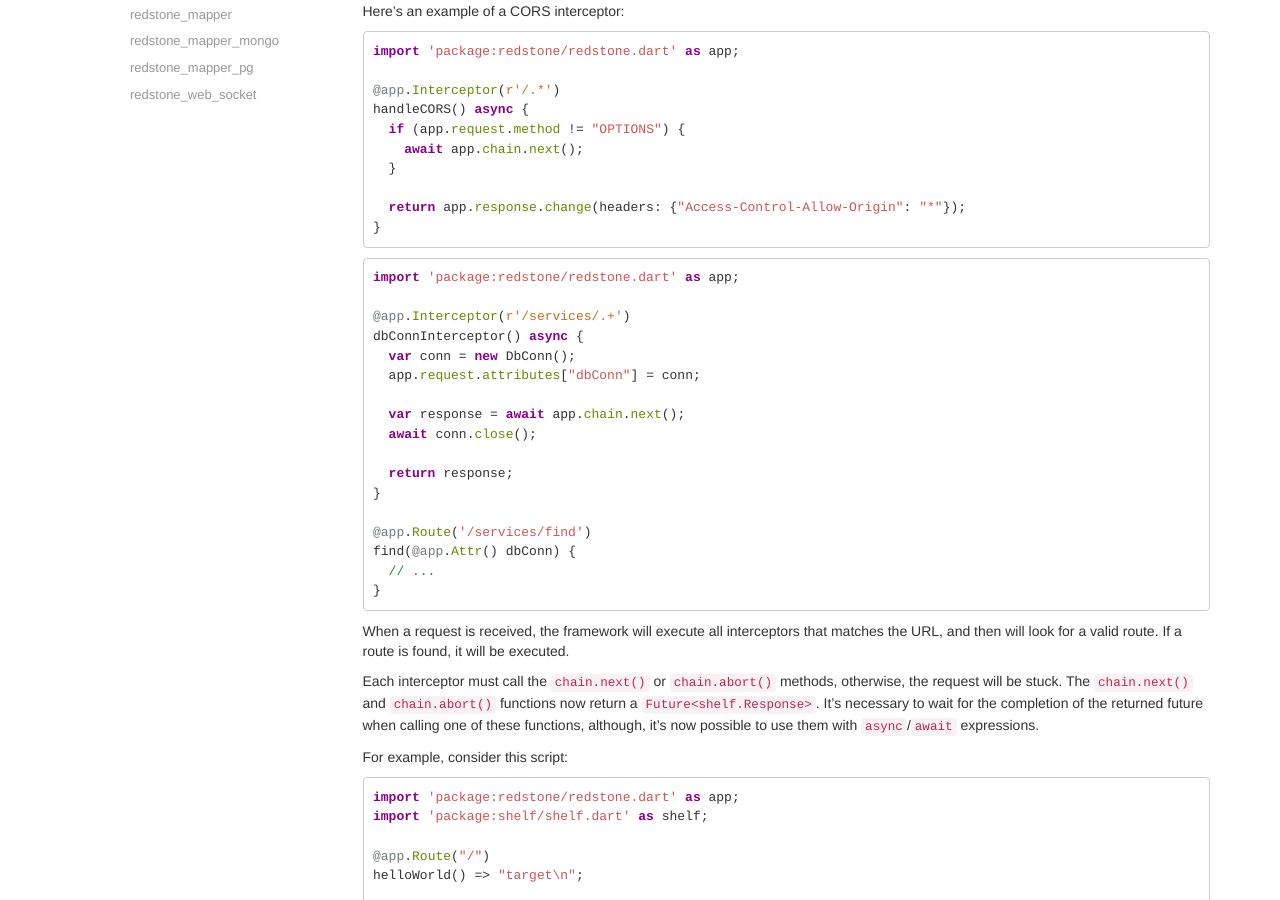
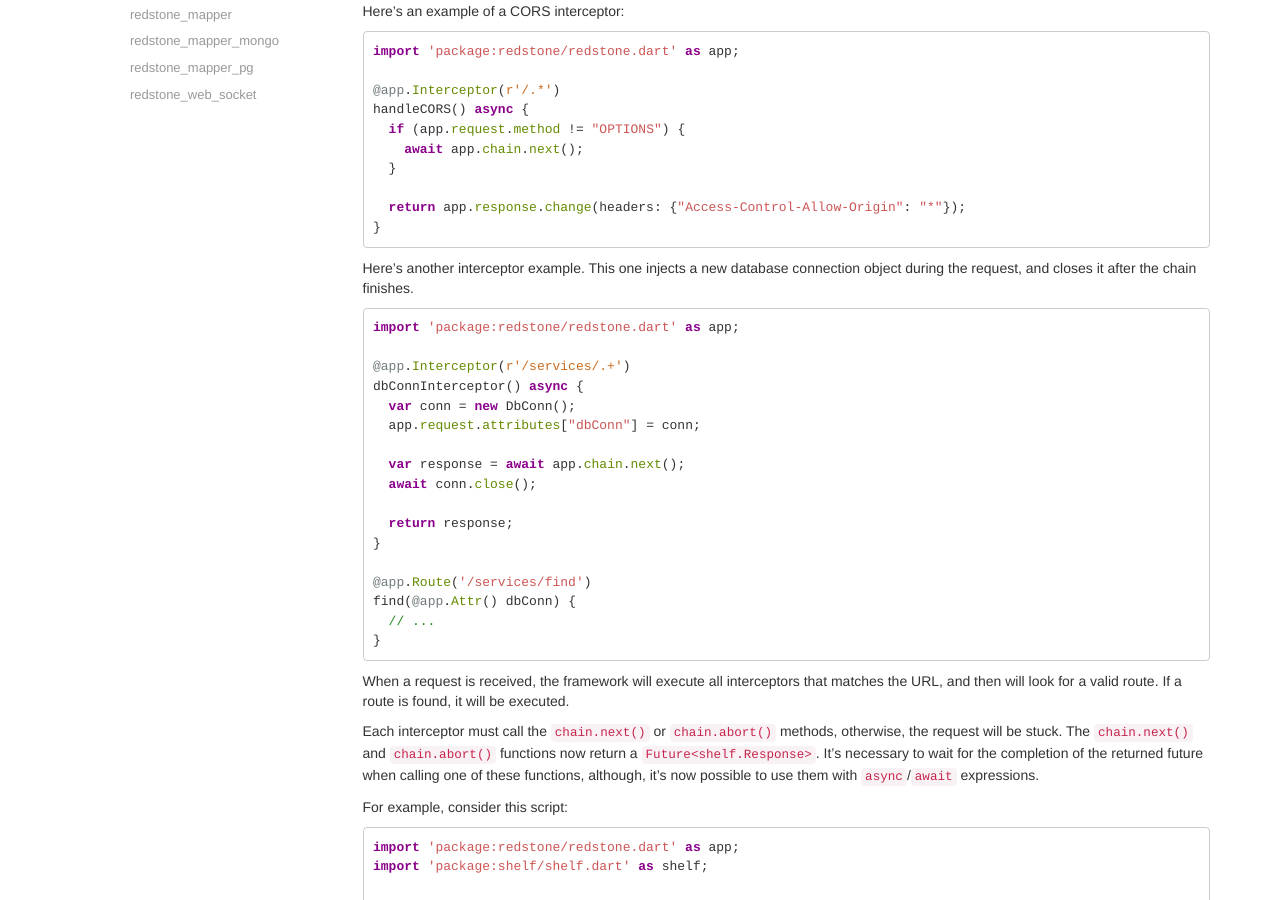
Before and after one commit to redstone-dart/redstone, a Jekyll site: the page built from _doc/Interceptors.md, in a window 1280 px wide and 900 px high, scrolled down 522 px. Built offline with Jekyll 4.4.1, drawn with Linux system fonts in a browser that asks for light colours; Markdown is read by kramdown in place of the engine named in the settings.

Commit message:
Update Interceptors.md

````diff
--- a/_doc/Interceptors.md
+++ b/_doc/Interceptors.md
@@ -39,6 +39,9 @@ handleCORS() async {
   return app.response.change(headers: {"Access-Control-Allow-Origin": "*"});
 }
 ```
+
+Here's another interceptor example. This one injects a new database connection object during the request, and closes it after
+the chain finishes.
 
 
 ```dart
````
